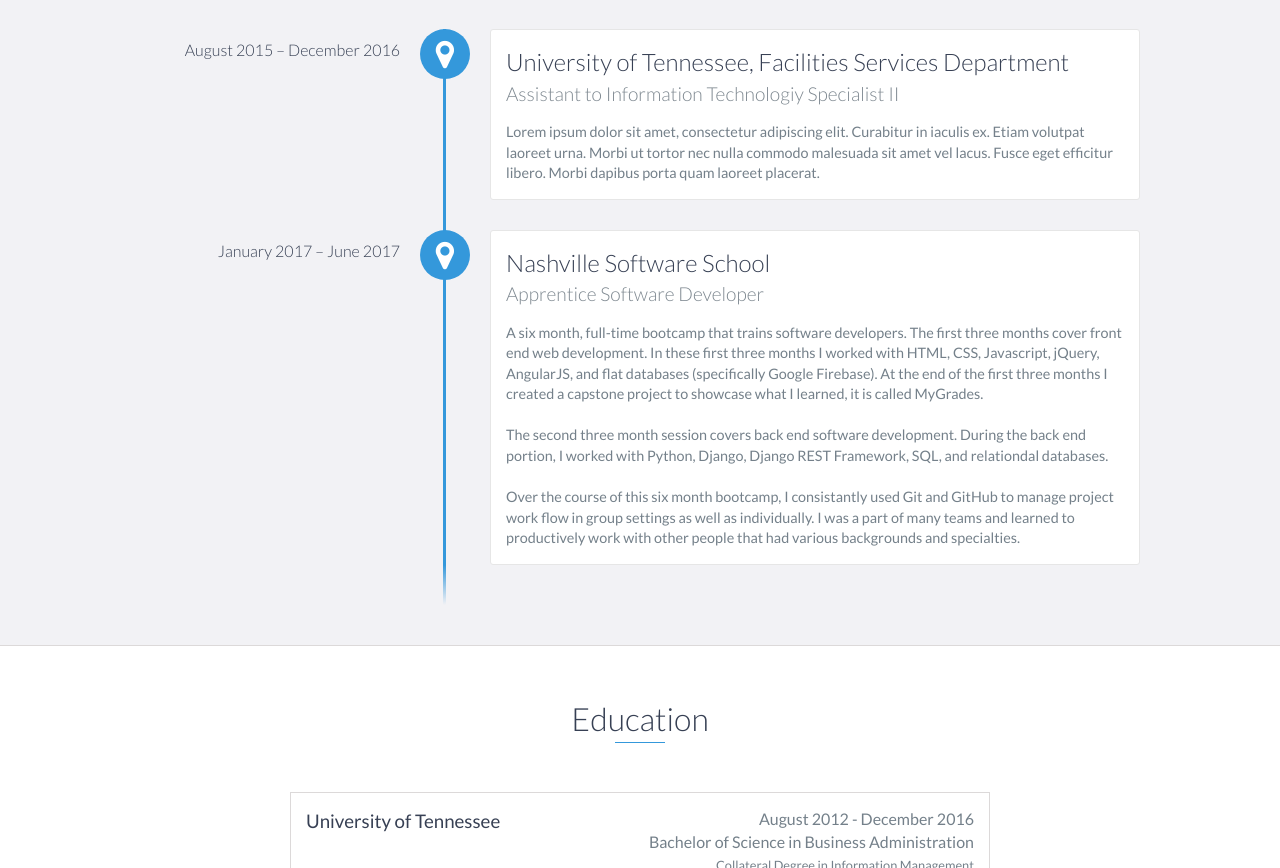
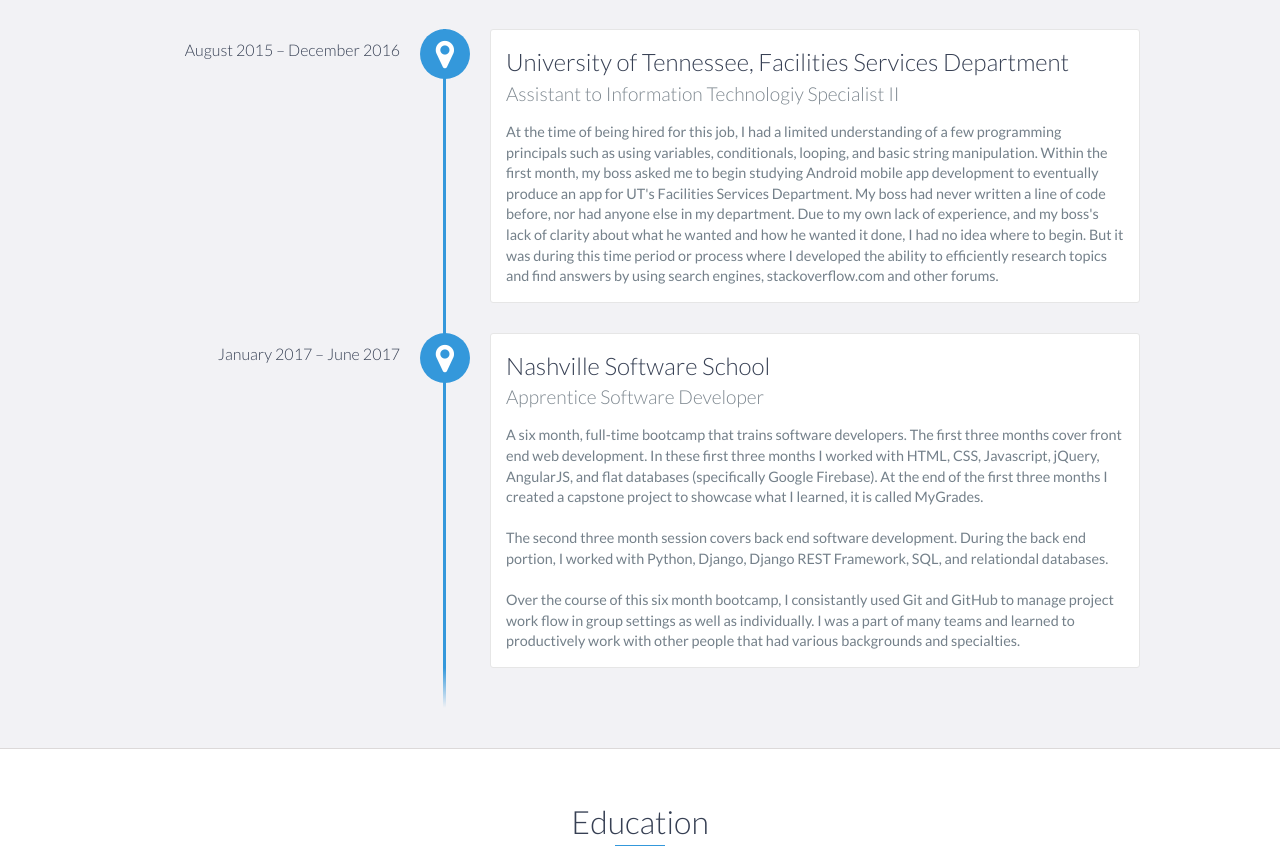
Before and after one commit to willsims14/willsims14.github.io, a plain HTML site: page index.html in a window 1280 px wide. Shown: the part 1260-2128 px from the top of the page. Drawn offline with nearby package versions, Linux system fonts and the light colour scheme; some packages are replaced by stand-ins of ours.

Commit message:
Updated UT assistant bio

```diff
--- a/index.html
+++ b/index.html
@@ -91,7 +91,7 @@
                 <h3>University of Tennessee, Facilities Services Department</h3>
                 <h4>Assistant to Information Technologiy Specialist II</h4>
                 <p>
-                    Lorem ipsum dolor sit amet, consectetur adipiscing elit. Curabitur in iaculis ex. Etiam volutpat laoreet urna. Morbi ut tortor nec nulla commodo malesuada sit amet vel lacus. Fusce eget efficitur libero. Morbi dapibus porta quam laoreet placerat.
+                    At the time of being hired for this job, I had a limited understanding of a few programming principals such as using variables, conditionals, looping, and basic string manipulation. Within the first month, my boss asked me to begin studying Android mobile app development to eventually produce an app for UT's Facilities Services Department. My boss had never written a line of code before, nor had anyone else in my department. Due to my own lack of experience, and my boss's lack of clarity about what he wanted and how he wanted it done, I had no idea where to begin. But it was during this time period or process where I developed the ability to efficiently research topics and find answers by using search engines, stackoverflow.com and other forums.
                 </p>
             </div>
             <div data-date="January 2017 – June 2017">
```
